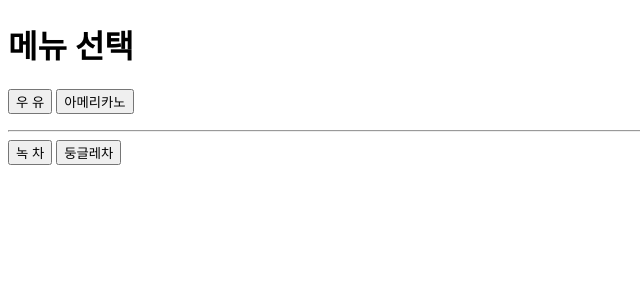
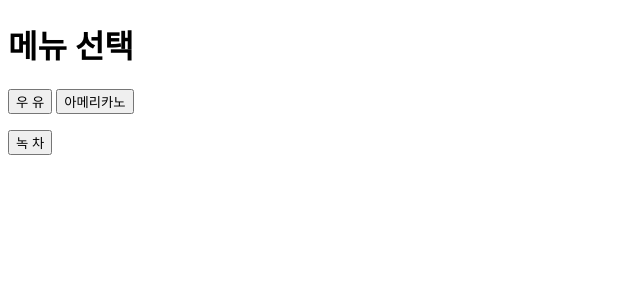
Before and after one commit to changhooni/david, a Flask app: page /menu in a window 1280 px wide. Shown: the top 300 px of the page, without its empty margins (0-640 px from the left). Run offline with Flask 3, Linux system fonts and the light colour scheme.

Commit message:
templates/menu.html file modify

```diff
--- a/templates/menu.html
+++ b/templates/menu.html
@@ -7,10 +7,9 @@
 <body>
     <h1>메뉴 선택</h1>
     <p>
-    <button>우 유</button>
-    <button>아메리카노</button>
-    </p><hr>
+    <button style="size: 70pt">우 유</button>
+    <button style="size: 70pt">아메리카노</button>
+    </p>
     <button style="size: 70pt;">녹 차</button>
-    <button style="size: 70pt;">둥글레차</button>
 </body>
 </html>
```
